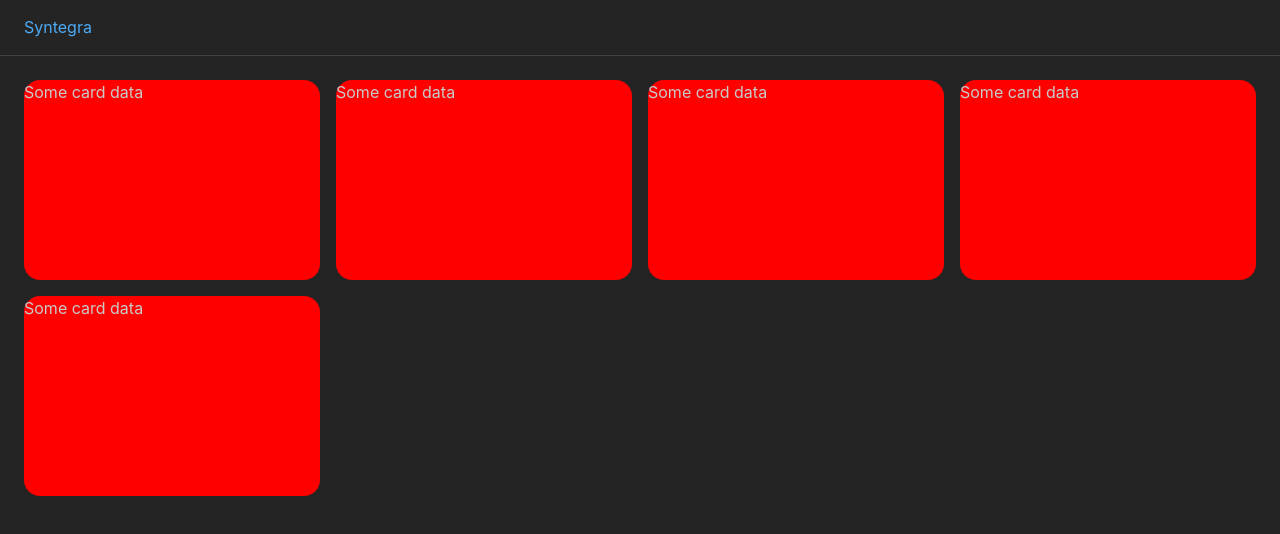
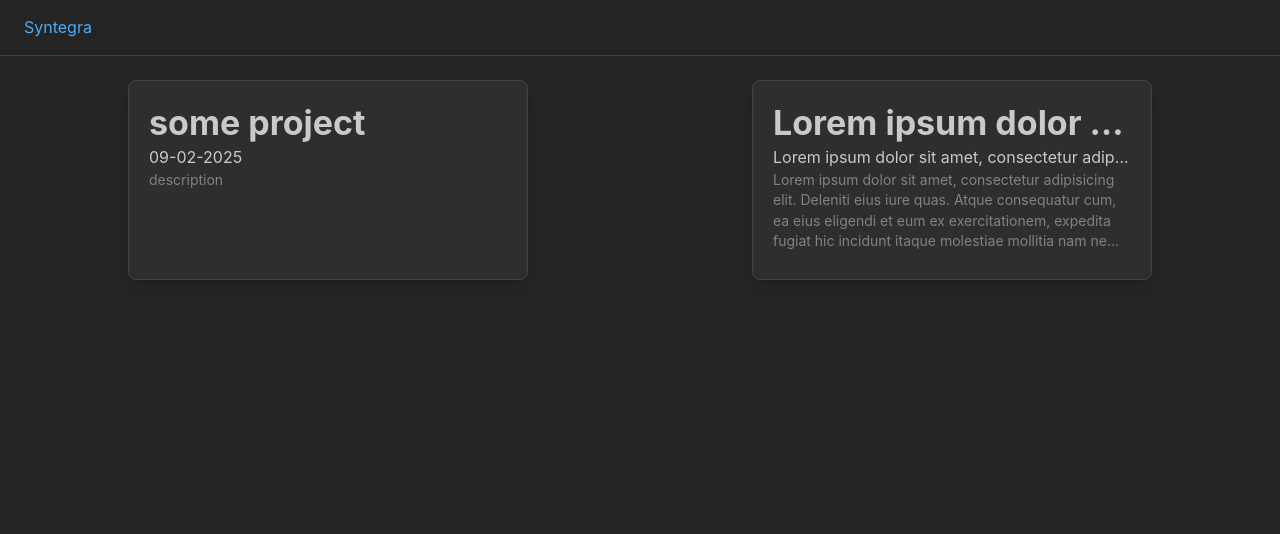
Before and after one commit to Oxule/Syntegra, a React (Vite) app in the folder frontend/: page / in a window 1280 px wide. Shown: the top 534 px of the page. Built offline with nearby package versions, Linux system fonts and the light colour scheme.

Commit message:
Frontend: Projects page done, AutoAlt added

```diff
--- /dev/null
+++ b/frontend/src/AutoAlt.jsx
@@ -0,0 +1,14 @@
+import {useEffect} from "react";
+
+export function AutoAlt() {
+    useEffect(() => {
+        const nodes = document.querySelectorAll('.overflow-1,.autoalt');
+        nodes.forEach(node => {
+            if(node.className.includes("noautoalt"))
+                return;
+            node.title = node.textContent;
+        });
+    }, []);
+
+    return null;
+}
--- a/frontend/src/Projects.jsx
+++ b/frontend/src/Projects.jsx
@@ -1,22 +1,34 @@
+import {Badge, Button, Card, Group, Title, Text} from "@mantine/core";
+
 function Projects() {
 
     function Project({info}){
-        return <a className={"projects-card button-raw"} style={{backgroundColor: "red"}}>
-            Some card data
+        return <a href={"/"+info.uuid}>
+                <Card shadow="sm" padding="lg" radius="md" withBorder className={"projects-card button-raw"}>
+                <Title truncate="end" lineClamp={1} className={"overflow-1"}>{info.name}</Title>
+
+                <Text truncate="end" className={"overflow-1"}>{info.createdAt}</Text>
+
+                <Text lineClamp={4} size="sm" c="dimmed" className={"autoalt"}>{info.description}</Text>
+            </Card>
         </a>
     }
 
     return (
+        //TODO: fix grid layout
         <div className={"projects-grid"}>
             <Project info={{
                 name: "some project",
                 description: "description",
-                createdAt: "09-02-2025"
+                createdAt: "09-02-2025",
+                uuid: "321"
             }}/>
-            <Project/>
-            <Project/>
-            <Project/>
-            <Project/>
+            <Project info={{
+                name: "Lorem ipsum dolor sit amet, consectetur adipisicing elit. Deleniti eius iure quas. Atque consequatur cum, ea eius eligendi et eum ex exercitationem, expedita fugiat hic incidunt itaque molestiae mollitia nam nemo nisi odit officia pariatur perferendis repellendus saepe, vitae. Dolores, facilis, molestiae. Corporis eveniet excepturi magni, non reprehenderit sequi voluptate.",
+                description: "Lorem ipsum dolor sit amet, consectetur adipisicing elit. Deleniti eius iure quas. Atque consequatur cum, ea eius eligendi et eum ex exercitationem, expedita fugiat hic incidunt itaque molestiae mollitia nam nemo nisi odit officia pariatur perferendis repellendus saepe, vitae. Dolores, facilis, molestiae. Corporis eveniet excepturi magni, non reprehenderit sequi voluptate.",
+                createdAt: "Lorem ipsum dolor sit amet, consectetur adipisicing elit. Deleniti eius iure quas. Atque consequatur cum, ea eius eligendi et eum ex exercitationem, expedita fugiat hic incidunt itaque molestiae mollitia nam nemo nisi odit officia pariatur perferendis repellendus saepe, vitae. Dolores, facilis, molestiae. Corporis eveniet excepturi magni, non reprehenderit sequi voluptate.",
+                uuid: "123"
+            }}/>
         </div>
     )
 }
--- a/frontend/src/index.css
+++ b/frontend/src/index.css
@@ -4,11 +4,15 @@
     grid-template-columns: repeat(auto-fit, minmax(250px, 1fr));
     gap: 16px;
     justify-items: stretch;
+
 }
 .projects-card{
     min-width: 250px;
+    max-width: 400px;
     width: 100%;
     height: 200px;
     margin: auto;
-    border-radius: 16px;
 }
+a{
+    text-decoration: none;
+}
--- a/frontend/src/main.jsx
+++ b/frontend/src/main.jsx
@@ -3,6 +3,7 @@ import { createRoot } from 'react-dom/client'
 import {BrowserRouter, Route, Routes} from "react-router"
 import './index.css'
 import './buttons.css'
+import './overflow.css'
 import Login from "./Login.jsx";
 import Projects from "./Projects.jsx";
 import {MantineProvider} from "@mantine/core";
@@ -10,9 +11,11 @@ import '@mantine/core/styles.css';
 import {Navbar} from "./Navbar/Navbar.jsx";
 import {AuthConfig, AuthProvider} from "./Auth.tsx";
 import {Test} from "./Test.jsx";
+import {AutoAlt} from "./AutoAlt.jsx";
 
 createRoot(document.getElementById('root')).render(
   <StrictMode>
+      <AutoAlt/>
       <MantineProvider defaultColorScheme="dark">
           <AuthProvider config={new AuthConfig()}>
               <BrowserRouter>
--- /dev/null
+++ b/frontend/src/overflow.css
@@ -0,0 +1,60 @@
+.overflow-1{
+    white-space: nowrap;
+    overflow: hidden;
+    text-overflow: ellipsis;
+}
+.overflow-2{
+    display: -webkit-box;
+    -webkit-line-clamp: 2;
+    -webkit-box-orient: vertical;
+    overflow: hidden;
+    text-overflow: ellipsis;
+}
+.overflow-3{
+    display: -webkit-box;
+    -webkit-line-clamp: 3;
+    -webkit-box-orient: vertical;
+    overflow: hidden;
+    text-overflow: ellipsis;
+}
+.overflow-4{
+    display: -webkit-box;
+    -webkit-line-clamp: 4;
+    -webkit-box-orient: vertical;
+    overflow: hidden;
+    text-overflow: ellipsis;
+}
+.overflow-5{
+    display: -webkit-box;
+    -webkit-line-clamp: 5;
+    -webkit-box-orient: vertical;
+    overflow: hidden;
+    text-overflow: ellipsis;
+}
+.overflow-6{
+    display: -webkit-box;
+    -webkit-line-clamp: 6;
+    -webkit-box-orient: vertical;
+    overflow: hidden;
+    text-overflow: ellipsis;
+}
+.overflow-7{
+    display: -webkit-box;
+    -webkit-line-clamp: 7;
+    -webkit-box-orient: vertical;
+    overflow: hidden;
+    text-overflow: ellipsis;
+}
+.overflow-8{
+    display: -webkit-box;
+    -webkit-line-clamp: 8;
+    -webkit-box-orient: vertical;
+    overflow: hidden;
+    text-overflow: ellipsis;
+}
+
+.overflow-bottom{
+    overflow: hidden;
+    mask-image: linear-gradient(180deg, rgba(0, 0, 0, 1) calc(100% - 40px), rgba(0, 0, 0, 0) calc(100% - 20px));
+    mask-composite: intersect;
+}
```
